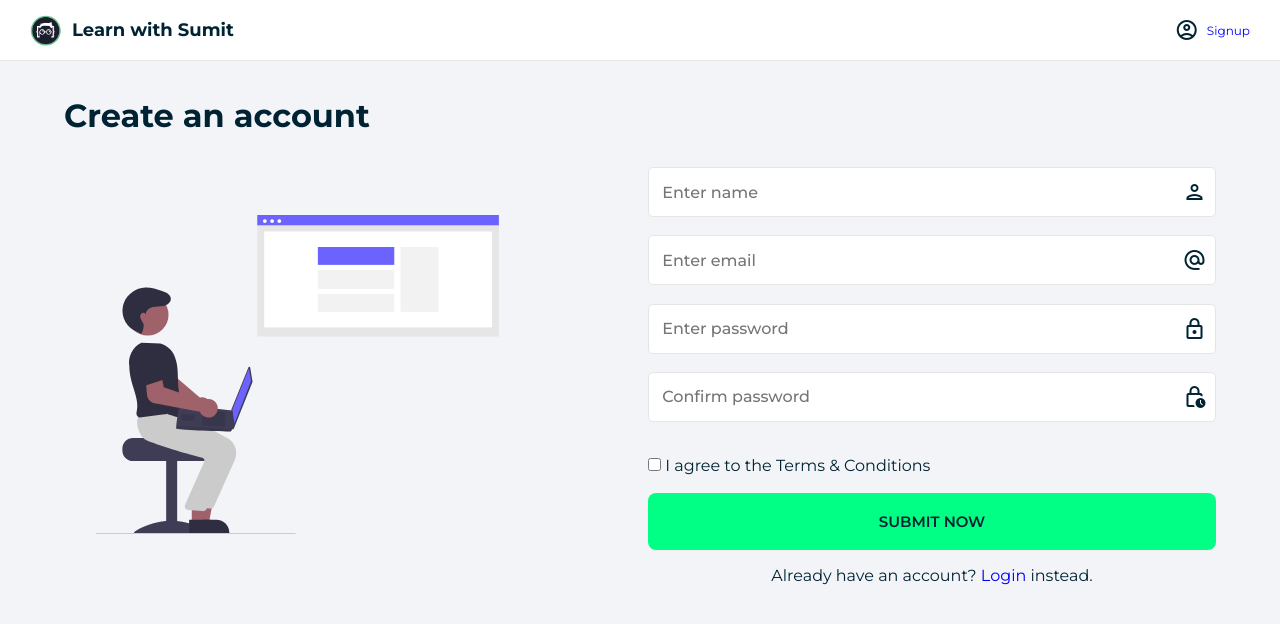
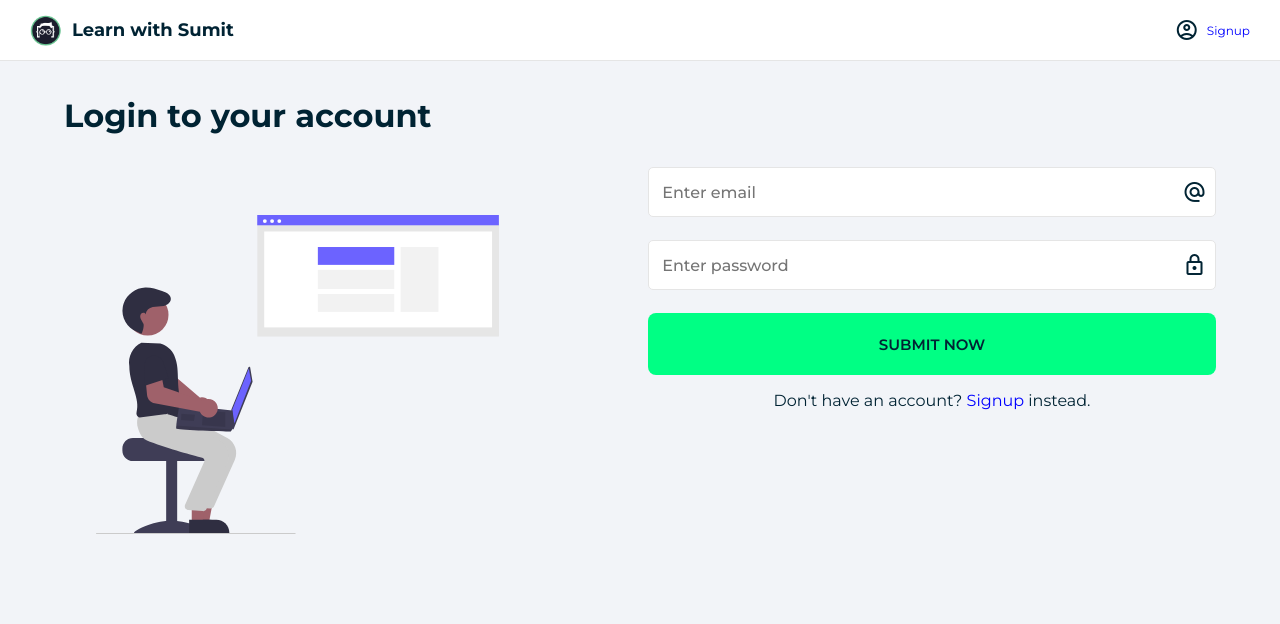
Before and after one commit to Aditya-Algo/react-quiz-app, a React (Create React App) app: page / in a window 1280 px wide. Shown: the top 624 px of the page. Built offline with nearby package versions, Linux system fonts and the light colour scheme.

Commit message:
Login Created

```diff
--- a/src/components/App.js
+++ b/src/components/App.js
@@ -1,13 +1,15 @@
 import '../styles/App.css';
 import Layout from './Layout';
 // import Home from './pages/Home';
-import Signup from './pages/Signup';
+// import Signup from './pages/Signup';
+import Login from './pages/Login';
 
 function App() {
   return (
     <Layout>
       {/* <Home /> */}
-      <Signup />
+      {/* <Signup /> */}
+      <Login />
     </Layout>
   );
 }
--- /dev/null
+++ b/src/components/pages/Login.js
@@ -0,0 +1,32 @@
+import classes from "../../styles/Login.module.css";
+import Button from "../Button";
+import Form from "../Form";
+import Illustration from "../Illustration";
+import TextInput from "../TextInput";
+
+export default function Signup() {
+  return (
+    <>
+      <h1>Login to your account</h1>
+
+      <div className="column">
+        <Illustration />
+        <Form className={`${classes.login}`}>
+          <TextInput
+            type="text"
+            placeholder="Enter email"
+            icon="alternate_email"
+          />
+
+          <TextInput type="password" placeholder="Enter password" icon="lock" />
+
+          <Button>Submit Now</Button>
+
+          <div className="info">
+            Don't have an account? <a href="signup.html">Signup</a> instead.
+          </div>
+        </Form>
+      </div>
+    </>
+  );
+}
--- /dev/null
+++ b/src/styles/Login.module.css
@@ -0,0 +1,3 @@
+.login {
+    height: 330px;
+  }
```
